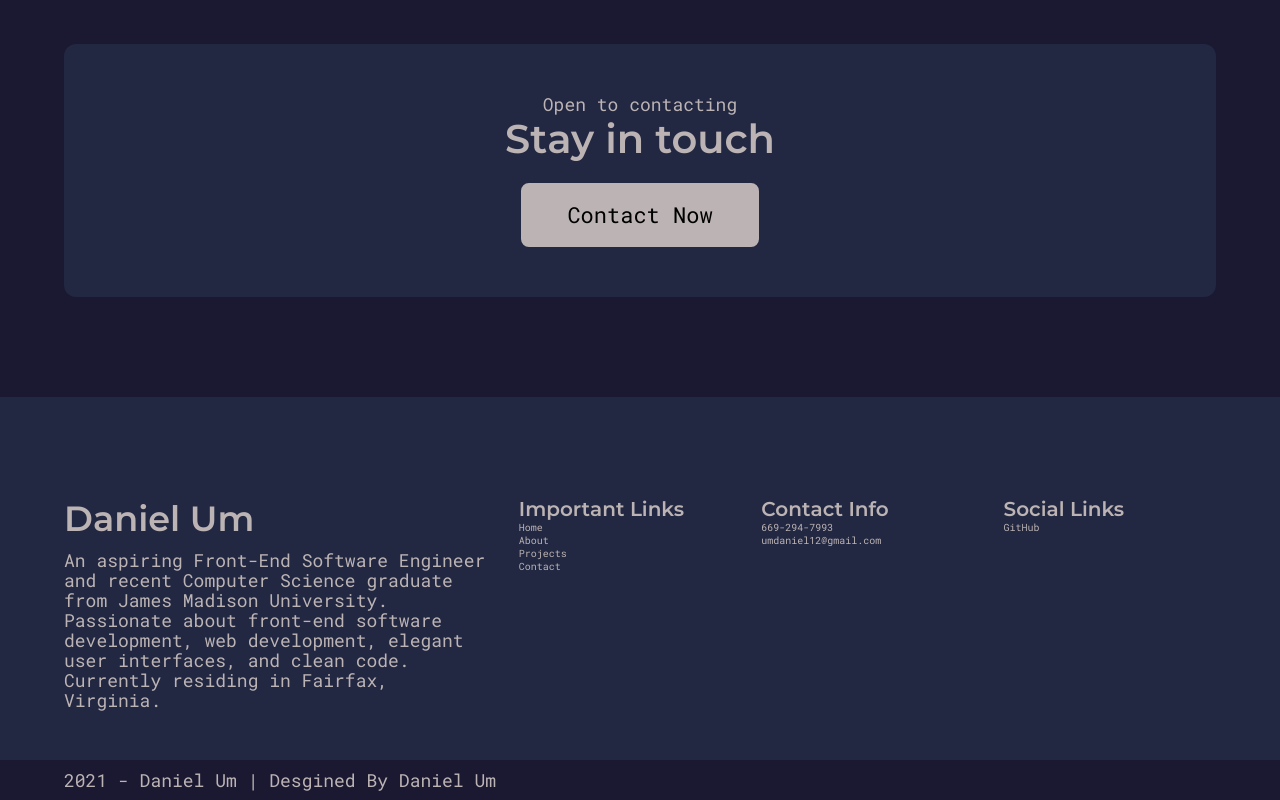
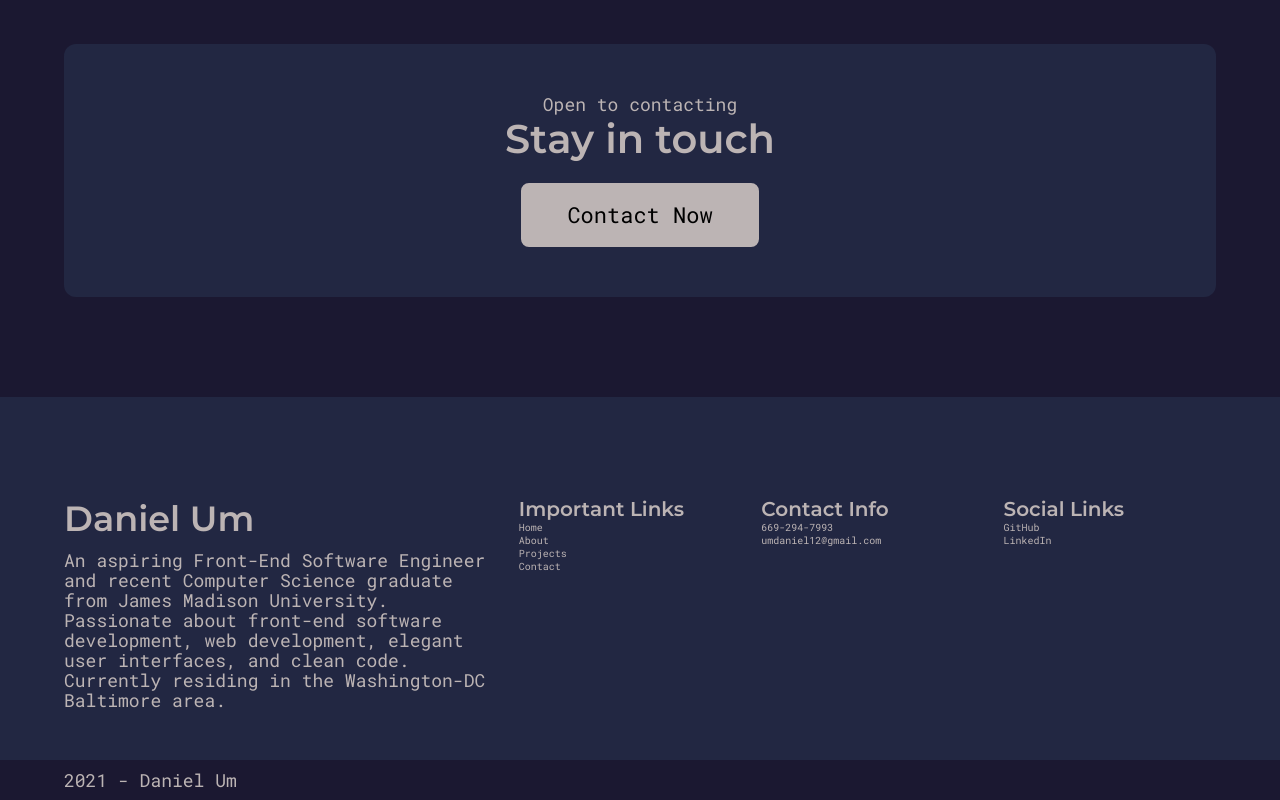
Before and after one commit to umdaniel/My-Site, a React (Create React App) app: page / in a window 1280 px wide. Shown: the part 3248-4048 px from the top of the page. Built offline with nearby package versions, Linux system fonts and the light colour scheme; a web font is replaced by a local one.

Commit message:
Edited styling

```diff
--- a/src/components/Footer.js
+++ b/src/components/Footer.js
@@ -65,7 +65,7 @@ export default function Footer() {
                         University.
                         Passionate about front-end software development, web
                         development, elegant user interfaces, and clean code.
-                        Currently residing in Fairfax, Virginia.
+                        Currently residing in the Washington-DC Baltimore area.
                     </PText>
                 </div>
                 <div className="footer__col2">
@@ -118,7 +118,12 @@ export default function Footer() {
                         [
                             {
                                 title: 'GitHub',
-                                path: 'https://github.com/umdaniel',
+                                path: "https://github.com/umdaniel",
+                                type: 'Links'
+                            },
+                            {
+                                title: 'LinkedIn',
+                                path: "https://www.linkedin.com/in/daniel-um-688b45179/",
                                 type: 'Links'
                             },
                         ]
@@ -128,7 +133,7 @@ export default function Footer() {
             </div>
             <div className="copyright">
                 <div className="container">
-                    <PText>2021 - Daniel Um | Desgined By Daniel Um</PText>
+                    <PText>2021 - Daniel Um</PText>
                 </div>
             </div>
         </FooterStyles>
```
